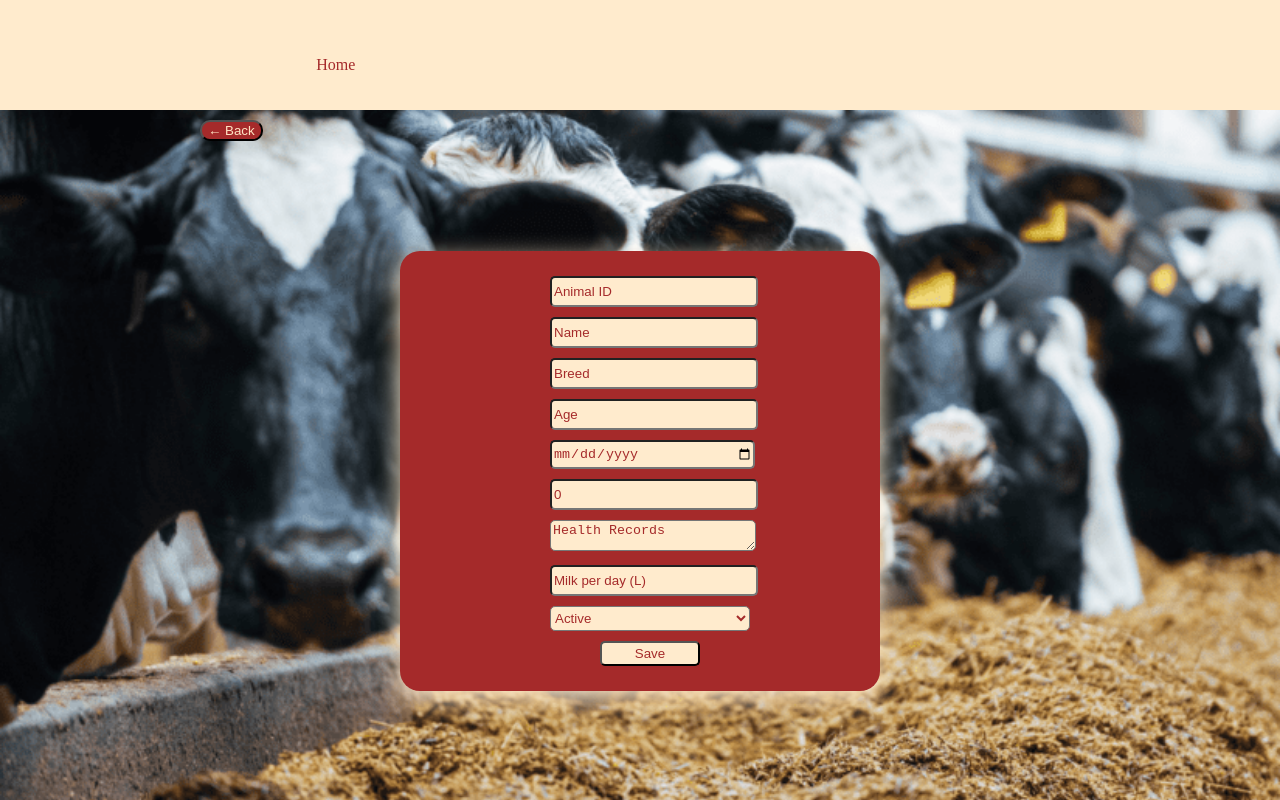
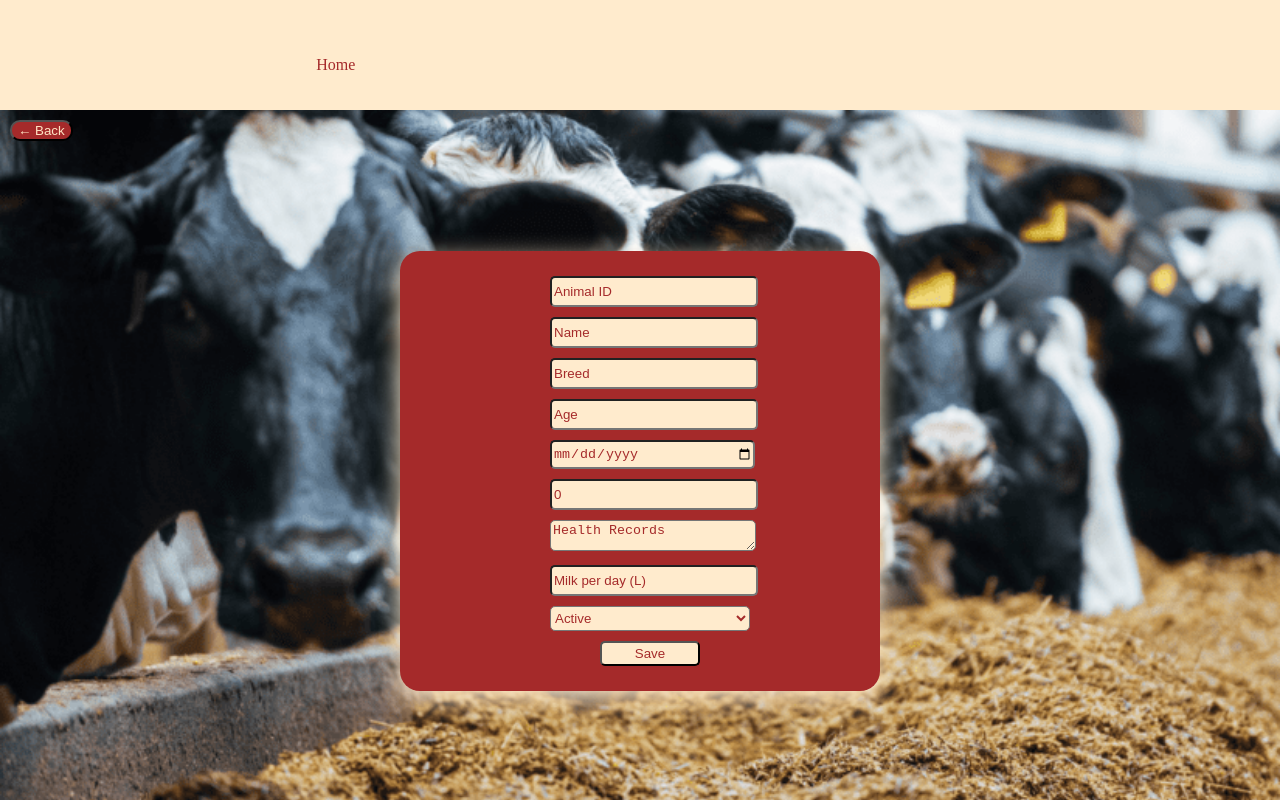
Before and after one commit to Yaganti-Spandana/farm, a React (Create React App) app: page /animal in a window 1280 px wide. Built offline with nearby package versions, Linux system fonts and the light colour scheme; some icons are missing.

Commit message:
Update animal_management.js

```diff
--- a/src/components/animal_management.js
+++ b/src/components/animal_management.js
@@ -69,7 +69,7 @@ export default function AnimalForm() {
       {/* Back button */}
       <button
         onClick={() => navigate(-1)}
-        style={{ margin: "10px",marginLeft:"200px",backgroundColor:"brown",color:"bisque",borderRadius:"10px" }}
+        style={{ margin: "10px",backgroundColor:"brown",color:"bisque",borderRadius:"10px" }}
       >
         ← Back
       </button>
```
